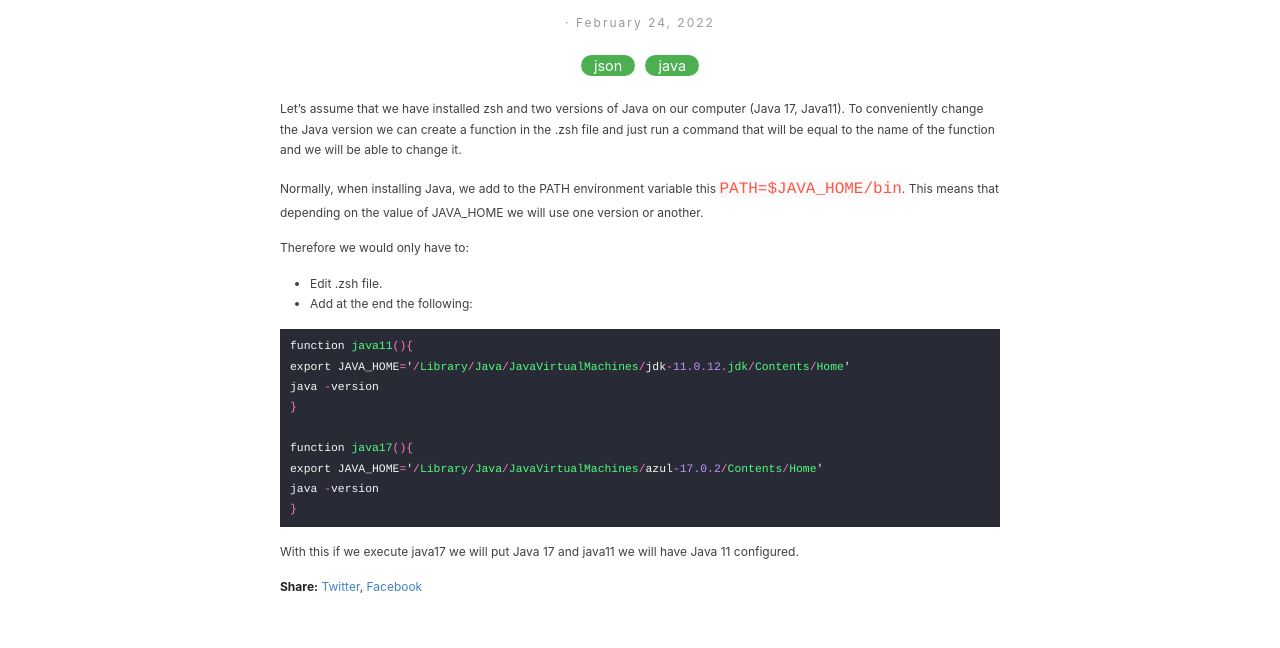
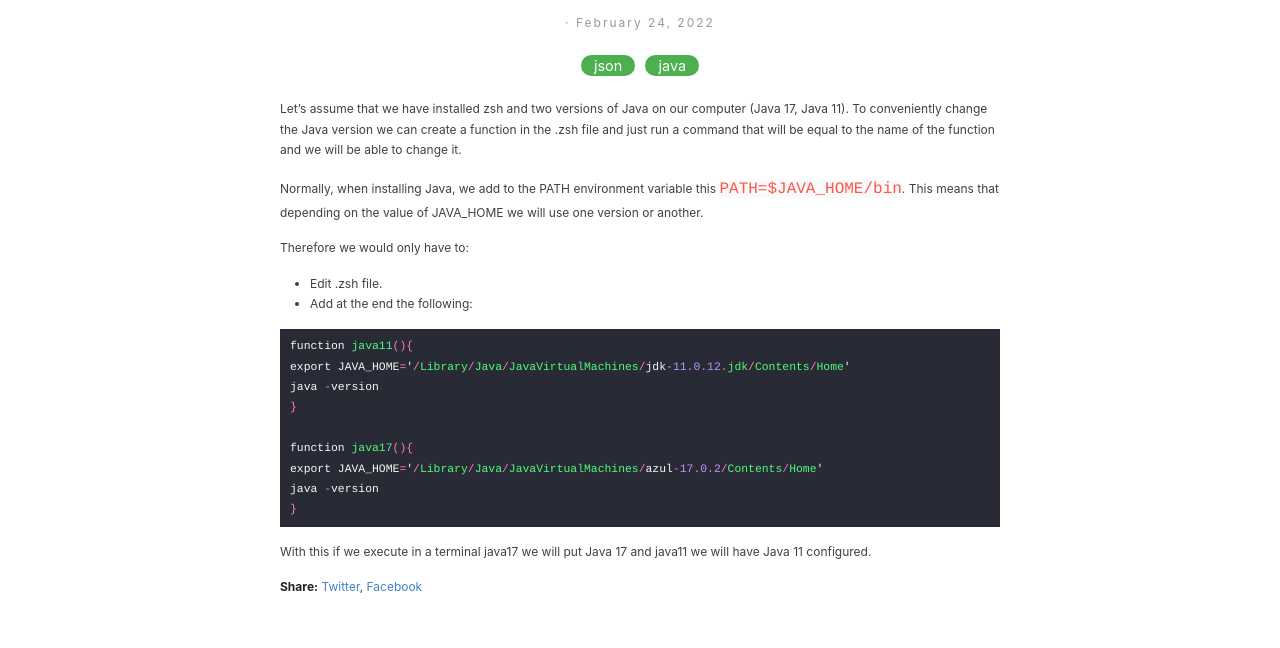
Before and after one commit to cityTesting/citytesting.github.io, a Jekyll site: the page built from _posts/2022-02-24-zsh-java-versions.md, in a window 1280 px wide. Shown: the part 168-816 px from the top of the page. Built offline with Jekyll 4.4.1, drawn with Linux system fonts in a browser that asks for light colours.

Commit message:
Update 2022-02-24-zsh-java-versions.md

```diff
--- a/_posts/2022-02-24-zsh-java-versions.md
+++ b/_posts/2022-02-24-zsh-java-versions.md
@@ -4,7 +4,7 @@ title: Create function in zsh to change Java version
 categories: [json, java]
 ---
 
-Let's assume that we have installed zsh and two versions of Java on our computer (Java 17, Java11). To conveniently change the Java version we can create a function in the .zsh file and just run a command that will be equal to the name of the function and we will be able to change it.
+Let's assume that we have installed zsh and two versions of Java on our computer (Java 17, Java 11). To conveniently change the Java version we can create a function in the .zsh file and just run a command that will be equal to the name of the function and we will be able to change it.
 
 Normally, when installing Java, we add to the PATH environment variable this `PATH=$JAVA_HOME/bin`. This means that depending on the value of JAVA_HOME we will use one version or another.
 
@@ -23,4 +23,4 @@ java -version
 }
 
 {% endhighlight %}
-With this if we execute java17 we will put Java 17 and java11 we will have Java 11 configured.
+With this if we execute in a terminal java17 we will put Java 17 and java11 we will have Java 11 configured.
```
